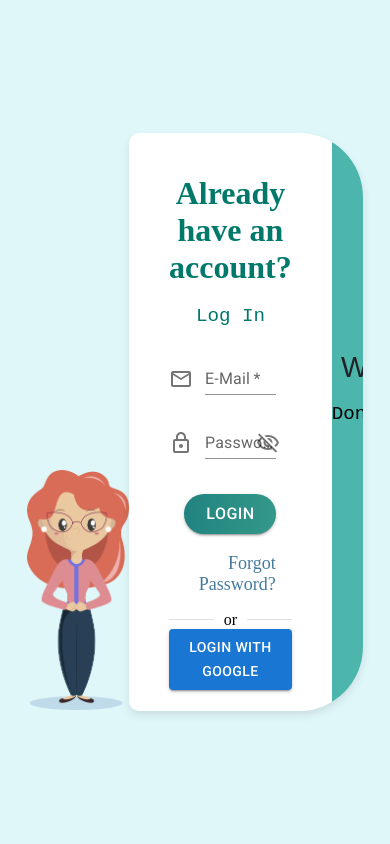
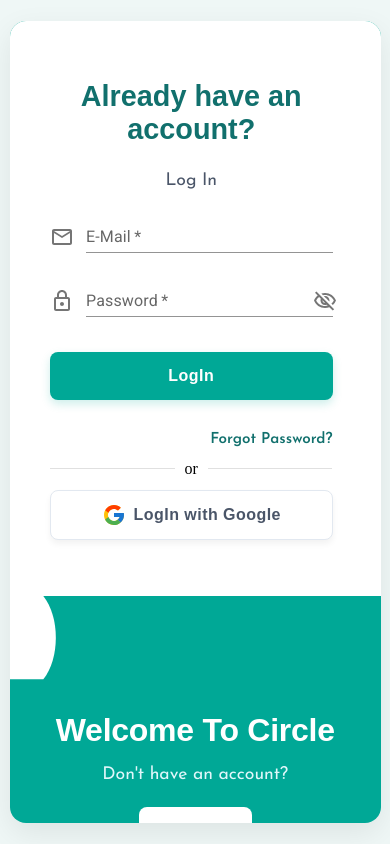
Before and after one commit to yashpandav/Circle, a React (Create React App) app: page /auth/login in a window 390 px wide. Built offline with nearby package versions, Linux system fonts and the light colour scheme; a web font is replaced by a local one.

Commit message:
refactor: update authentication UI components and styles with modern design elements and Google login integration

```diff
--- a/src/components/AuthPages/login.css
+++ b/src/components/AuthPages/login.css
@@ -4,24 +4,41 @@
 }
 
 #login-container{
-    margin-top: 1.3rem;
+    padding: 2.5rem 3rem 2.5rem 2.5rem;
+    background-color: #ffffff;
+    position: relative;
+    z-index: 1;
+    display: flex;
+    flex-direction: column;
+    justify-content: center;
 }
 
-#loginbtn{
-    width: 75%;
-    font-size: 1em;
+#loginbtn {
+    width: 60%;
+    font-size: 1rem;
+    font-family: 'Montserrat', sans-serif;
+    font-weight: 600;
     margin: auto;
     margin-block: 1.2rem;
     border: none;
     color: #fff;
-    border-radius: 150px;
-    background-size: 300% 100%;
-    background-image: linear-gradient(to right, #218380, #339989, #09bc8a, #17bebb);
-    transition: all 0.4s ease-in-out;
+    border-radius: 8px;
+    padding: 10px 0;
+    background-color: #00a896;
+    transition: all 0.3s ease-in-out;
+    text-transform: none;
+    box-shadow: 0 4px 10px rgba(0, 168, 150, 0.2);
 }
 
 #loginbtn:hover {
-    background-position: 100% 0;
+    background-color: #11706d;
+    transform: translateY(-2px);
+    box-shadow: 0 6px 15px rgba(17, 112, 109, 0.3);
+}
+
+.form-footer-link {
+    text-align: right;
+    margin: 0.6rem 0 0 0;
 }
 
 .form-group:last-child{
@@ -30,8 +47,49 @@
 }
 
 #forgotpass{
-    font-size: large;
+    font-size: 0.95rem;
+    font-family: 'Josefin Sans', sans-serif;
+    font-weight: 600;
     text-decoration: none;
-    color:#457b9d;
+    color: #11706d;
     text-align: right;
+    transition: color 0.3s ease;
 }
+
+#forgotpass:hover {
+    color: #00a896;
+    text-decoration: underline;
+}
+
+#googlebtn {
+    width: 60%;
+    margin: auto;
+    margin-bottom: 1rem;
+    font-size: 1rem;
+    font-family: 'Montserrat', sans-serif;
+    font-weight: 600;
+    color: #4a5568 !important;
+    background-color: #ffffff !important;
+    border: 1px solid #e2e8f0 !important;
+    border-radius: 8px !important;
+    padding: 10px 0 !important;
+    text-transform: none !important;
+    box-shadow: 0 4px 6px rgba(0,0,0,0.05) !important;
+    display: flex;
+    justify-content: center;
+    align-items: center;
+    transition: all 0.3s ease-in-out !important;
+}
+
+#googlebtn:hover {
+    background-color: #f8fafc !important;
+    transform: translateY(-2px);
+    box-shadow: 0 6px 12px rgba(0,0,0,0.08) !important;
+}
+
+/* Responsive Styles */
+@media (max-width: 480px) {
+    #loginbtn, #googlebtn {
+        width: 100%;
+    }
+}
--- a/src/components/AuthPages/login.jsx
+++ b/src/components/AuthPages/login.jsx
@@ -4,11 +4,13 @@ import LockOutlinedIcon from "@mui/icons-material/LockOutlined";
 import VisibilityOutlinedIcon from "@mui/icons-material/VisibilityOutlined";
 import VisibilityOffOutlinedIcon from "@mui/icons-material/VisibilityOffOutlined";
 import Divider from "@mui/material/Divider";
+import { FcGoogle } from "react-icons/fc";
 import { TextField, Button, IconButton, InputAdornment } from "@mui/material";
 import { useForm } from "react-hook-form";
 import { useState } from "react";
 import { Link } from "react-router-dom";
 import './login.css'
+import './signup.css'
 import { logIn } from '../../Api/apiCaller/authapicaller.js';
 import { useDispatch } from "react-redux";
 import { useNavigate } from "react-router-dom";
@@ -46,11 +48,12 @@ export default function Login() {
 
     return (
         <div id="body">
+            <div className="auth-card-wrapper">
                 <img
                     src={require("../../Data/Images/5oob9hmb.png")}
                     alt="signup-teacher-img"
                     id="signup-teacher-img"
-            ></img>
+                />
             <div className="main-signup-form">
                 <div className="form-container" id="login-container">
                     <h1>Already have an account? </h1>
@@ -118,36 +121,29 @@ export default function Login() {
                         <Button type="submit" variant="contained" id="loginbtn">
                             LogIn
                         </Button>
-                        <div className="form-group">
+                    </form>
+                    <div className="form-footer-link">
                         <Link to='/auth/forgot-password' id="forgotpass" element={<ForgotPassword/>}>
                             Forgot Password?
                         </Link>
                     </div>
-                    </form>
-                    <Divider>or</Divider>
-                    <Button variant="contained">LogIn with Google</Button>
+                    <Divider sx={{ margin: '0.8rem 0' }}>or</Divider>
+                    <Button variant="contained" id="googlebtn">
+                        <FcGoogle size={24} style={{ marginRight: '8px' }} />
+                        LogIn with Google
+                    </Button>
                 </div>
                 <svg
-                    width="67px"
-                    height="578px"
-                    viewBox="0 0 67 578"
-                    version="1.1"
+                    className="wave-divider"
+                    viewBox="0 0 60 100"
+                    preserveAspectRatio="none"
                     xmlns="http://www.w3.org/2000/svg"
-                >
-                    <g
-                        id="Page-1"
-                        stroke="none"
-                        strokeWidth="1"
-                        fill="none"
-                        fillRule="evenodd"
+                    style={{ flexShrink: 0, display: 'block', alignSelf: 'stretch', width: '50px' }}
                 >
                     <path
-                            d="M11.3847656,-5.68434189e-14 C-7.44726562,36.7213542 5.14322917,126.757812 49.15625,270.109375 C70.9827986,341.199016 54.8877465,443.829224 0.87109375,578 L67,578 L67,-5.68434189e-14 L11.3847656,-5.68434189e-14 Z"
-                            id="Path"
-                            stroke="#4db6ac"
-                            fill="#4db6ac"
-                        ></path>
-                    </g>
+                        d="M40,0 C60,25 60,75 40,100 L0,100 L0,0 Z"
+                        fill="#ffffff"
+                    />
                 </svg>
                 <div id="secondary">
                     <div className="sec-content">
@@ -162,5 +158,6 @@ export default function Login() {
                 </div>
             </div>
             </div>
+        </div>
     );
 }
--- a/src/components/AuthPages/signup.css
+++ b/src/components/AuthPages/signup.css
@@ -5,48 +5,79 @@
 }
 
 #body {
-    background-color: #e0f7fa;
+    background-color: #eff7f6;
     display: flex;
     justify-content: center;
     align-items: center;
     height: 100vh;
 }
 
+.auth-card-wrapper {
+    display: flex;
+    align-items: flex-end;
+    justify-content: center;
+}
+
 #signup-teacher-img {
-    padding-top: 21rem;
-    height: 15rem;
-    animation: fadeIn 0.2s ease-in;
+    height: 19rem;
+    flex-shrink: 0;
+    margin-bottom: -4px;
+    animation: fadeIn 0.4s ease-in;
+    filter: drop-shadow(2px 6px 10px rgba(0,0,0,0.15));
 }
 
 .main-signup-form {
-    height: auto;
-    display: flex;
-    background-color: #ffffff;
-    border-radius: 10px 4rem 4rem 10px;
-    box-shadow: 0 4px 8px rgba(0, 0, 0, 0.1);
-    max-width: 860px;
+    display: grid;
+    grid-template-columns: 1fr 55px auto;
+    background-color: #00a896;
+    border-radius: 12px 4rem 4rem 12px;
+    box-shadow: 0 10px 30px rgba(0, 0, 0, 0.08);
+    max-width: 900px;
     overflow: hidden;
-    width: 60%;
+    width: 62vw;
+    max-width: 880px;
+    animation: cardEntrance 0.3s ease-out forwards;
+}
+
+@keyframes cardEntrance {
+    from {
+        opacity: 0.6;
+        transform: scale(0.98);
+    }
+    to {
+        opacity: 1;
+        transform: scale(1);
+    }
 }
 
 .form-container {
-    padding-inline: 2.5rem;
-    flex: 1;
-    animation: fadeIn 0.2s ease-in;
+    padding: 2.5rem 2.5rem;
+    background-color: #ffffff;
+    position: relative;
+    z-index: 1;
+}
+
+.wave-divider {
+    display: block;
+    width: 100%;
+    height: 100%;
 }
 
 .form-container h1 {
-    font-size: 2rem;
-    margin-bottom: 1rem;
+    font-size: 2.2rem;
+    margin-bottom: 0.5rem;
     text-align: center;
-    color: #00796b;
+    color: #11706d;
+    font-family: 'Montserrat', sans-serif;
+    font-weight: 800;
 }
-
 
 .form-container pre {
     text-align: center;
-    color: #00796b;
-    font-size: 1.2rem;
+    color: #4a5568;
+    font-size: 1.1rem;
+    font-family: 'Josefin Sans', sans-serif;
+    margin-bottom: 1rem;
 }
 
 #signup-form {
@@ -61,27 +92,32 @@
 }
 
 #registerbutton {
-    width: 75%;
-    font-size: 1em;
+    width: 60%;
+    font-size: 1rem;
+    font-family: 'Montserrat', sans-serif;
+    font-weight: 600;
     border: none;
-    border-radius: 150px;
+    border-radius: 8px;
     margin: auto;
-    margin-bottom: 0.2rem;
+    margin-bottom: 0.5rem;
     margin-top: 1rem;
+    padding: 10px 0;
     color: #fff;
-    background-size: 300% 100%;
-    background-image: linear-gradient(to right, #218380, #339989, #09bc8a, #17bebb);
-    transition: all 0.4s ease-in-out;
+    background-color: #00a896;
+    transition: all 0.3s ease-in-out;
+    text-transform: none;
+    box-shadow: 0 4px 10px rgba(0, 168, 150, 0.2);
 }
 
 #registerbutton:hover {
-    background-position: 100% 0;
-    transition: all 0.4s ease-in-out;
+    background-color: #11706d;
+    transform: translateY(-2px);
+    box-shadow: 0 6px 15px rgba(17, 112, 109, 0.3);
 }
 
 #secondary {
-    width: 20rem;
-    background-color: #4db6ac;
+    width: 22rem;
+    background-color: #00a896;
     border-radius: 0 4rem 4rem 0;
     text-align: center;
     display: flex;
@@ -91,19 +127,32 @@
 }
 
 .sec-content h2 {
-    font-size: 1.8rem;
-    animation: fadeIn 0.2s ease-in;
+    font-size: 2rem;
+    color: white;
+    font-family: 'Montserrat', sans-serif;
+    font-weight: 800;
+    margin-bottom: 0.5rem;
 }
 
 .sec-content pre {
-    font-size: 1.2rem;
-    animation: fadeIn 0.2s ease-in;
+    font-size: 1.1rem;
+    color: #e0f7fa;
+    font-family: 'Josefin Sans', sans-serif;
+    margin-bottom: 1.5rem;
 }
 
 #login-btn {
-    color: #e0f7fa;
-    font-size: 1.3rem;
-    animation: fadeIn 0.2s ease-in;
+    color: #11706d;
+    background-color: white;
+    font-size: 1.1rem;
+    font-family: 'Montserrat', sans-serif;
+    font-weight: 700;
+    padding: 8px 24px;
+    border-radius: 8px;
+    text-transform: none;
+}
+#login-btn:hover {
+    background-color: #f0f0f0;
 }
 
 .sec-content .btn {
@@ -113,7 +162,6 @@
     padding: 0.5rem 1rem;
     border-radius: 5px;
     transition: all 0.3s ease-in-out;
-    animation: fadeIn 0.2s ease-in;
 }
 
 .sec-content .btn:hover {
@@ -147,3 +195,80 @@
         opacity: 1;
     }
 }
+
+#googlebtn {
+    width: 60%;
+    margin: auto;
+    margin-bottom: 1rem;
+    font-size: 1rem;
+    font-family: 'Montserrat', sans-serif;
+    font-weight: 600;
+    color: #4a5568 !important;
+    background-color: #ffffff !important;
+    border: 1px solid #e2e8f0 !important;
+    border-radius: 8px !important;
+    padding: 10px 0 !important;
+    text-transform: none !important;
+    box-shadow: 0 4px 6px rgba(0,0,0,0.05) !important;
+    display: flex;
+    justify-content: center;
+    align-items: center;
+    transition: all 0.3s ease-in-out !important;
+}
+
+#googlebtn:hover {
+    background-color: #f8fafc !important;
+    transform: translateY(-2px);
+    box-shadow: 0 6px 12px rgba(0,0,0,0.08) !important;
+}
+
+/* Responsive Styles */
+@media (max-width: 968px) {
+    .main-signup-form {
+        width: 85%;
+        margin-left: 3rem; /* account for teacher image overhanging left */
+    }
+}
+
+@media (max-width: 768px) {
+    .main-signup-form {
+        display: flex;
+        flex-direction: column;
+        width: 95%;
+        max-width: 450px;
+        border-radius: 16px;
+        max-height: 95vh;
+        overflow-y: auto;
+        margin-left: 0;
+    }
+    .main-signup-form > svg {
+        display: none;
+    }
+    #signup-teacher-img {
+        display: none;
+    }
+    #secondary {
+        width: 100%;
+        border-radius: 0 0 16px 16px;
+        padding: 2rem 0;
+    }
+    .form-container {
+        padding: 2rem 1.5rem;
+        border-radius: 16px 16px 0 0;
+    }
+    .alertMsg {
+        width: 90%;
+    }
+}
+
+@media (max-width: 480px) {
+    .form-container h1 {
+        font-size: 1.8rem;
+    }
+    #registerbutton, #googlebtn, #loginbtn, #loginbtn {
+        width: 100%;
+    }
+    .form-group {
+        margin: 0rem 0rem 1rem 0rem;
+    }
+}
--- a/src/components/AuthPages/signup.jsx
+++ b/src/components/AuthPages/signup.jsx
@@ -7,6 +7,7 @@ import LockOutlinedIcon from "@mui/icons-material/LockOutlined";
 import VisibilityOutlinedIcon from "@mui/icons-material/VisibilityOutlined";
 import VisibilityOffOutlinedIcon from "@mui/icons-material/VisibilityOffOutlined";
 import Divider from "@mui/material/Divider";
+import { FcGoogle } from "react-icons/fc";
 import { useNavigate } from "react-router-dom";
 import { sendOTP } from "../../Api/apiCaller/authapicaller";
 import { useDispatch, useSelector } from "react-redux";
@@ -66,11 +67,12 @@ export default function SignUp() {
 
     return (
         <div id="body">
-            <img
-                src={require("../../Data/Images/5oob9hmb.png")}
-                alt="signup-teacher-img"
-                id="signup-teacher-img"
-            ></img>
+            <div className="auth-card-wrapper">
+                <img
+                    src={require("../../Data/Images/5oob9hmb.png")}
+                    alt="signup-teacher-img"
+                    id="signup-teacher-img"
+                />
             <div className="main-signup-form">
                 <div className="form-container">
                     <h1>New Account?</h1>
@@ -214,30 +216,23 @@ export default function SignUp() {
                             Register
                         </Button>
                     </form>
-                    <Divider>or</Divider>
-                    <Button variant="contained">Register with Google</Button>
+                    <Divider sx={{ margin: '1.2rem 0' }}>or</Divider>
+                    <Button variant="contained" id="googlebtn">
+                        <FcGoogle size={24} style={{ marginRight: '8px' }} />
+                        Register with Google
+                    </Button>
                 </div>
                 <svg
-                    width="67px"
-                    height="578px"
-                    viewBox="0 0 67 578"
-                    version="1.1"
+                    className="wave-divider"
+                    viewBox="0 0 60 100"
+                    preserveAspectRatio="none"
                     xmlns="http://www.w3.org/2000/svg"
+                    style={{ flexShrink: 0, display: 'block', alignSelf: 'stretch', width: '50px' }}
                 >
-                    <g
-                        id="Page-1"
-                        stroke="none"
-                        strokeWidth="1"
-                        fill="none"
-                        fillRule="evenodd"
-                    >
-                        <path
-                            d="M11.3847656,-5.68434189e-14 C-7.44726562,36.7213542 5.14322917,126.757812 49.15625,270.109375 C70.9827986,341.199016 54.8877465,443.829224 0.87109375,578 L67,578 L67,-5.68434189e-14 L11.3847656,-5.68434189e-14 Z"
-                            id="Path"
-                            stroke="#4db6ac"
-                            fill="#4db6ac"
-                        ></path>
-                    </g>
+                    <path
+                        d="M40,0 C60,25 60,75 40,100 L0,100 L0,0 Z"
+                        fill="#ffffff"
+                    />
                 </svg>
                 <div id="secondary">
                     <div className="sec-content">
@@ -251,6 +246,7 @@ export default function SignUp() {
                     </div>
                 </div>
             </div>
+            </div>
         </div>
     );
 }
```
Also changed, not shown: src/components/AuthPages/forgotPassword.css (+50 -15 lines), src/components/AuthPages/otppage.css (+63 -12 lines). Lines whose indentation alone changed are shown as unchanged.
